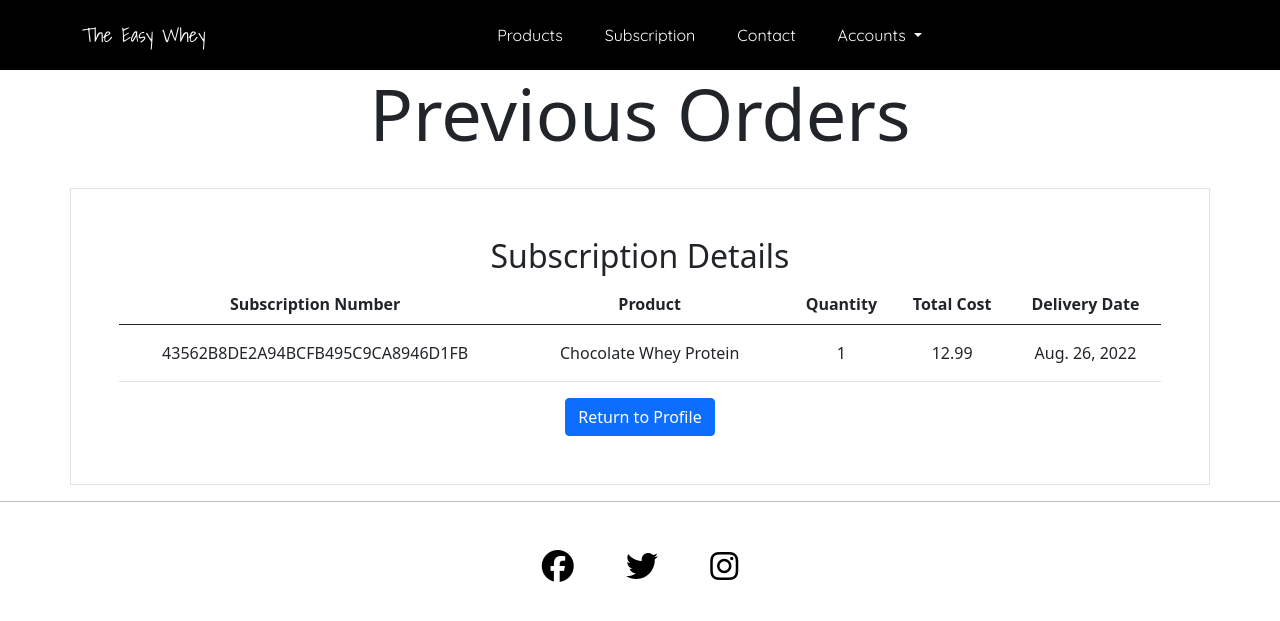
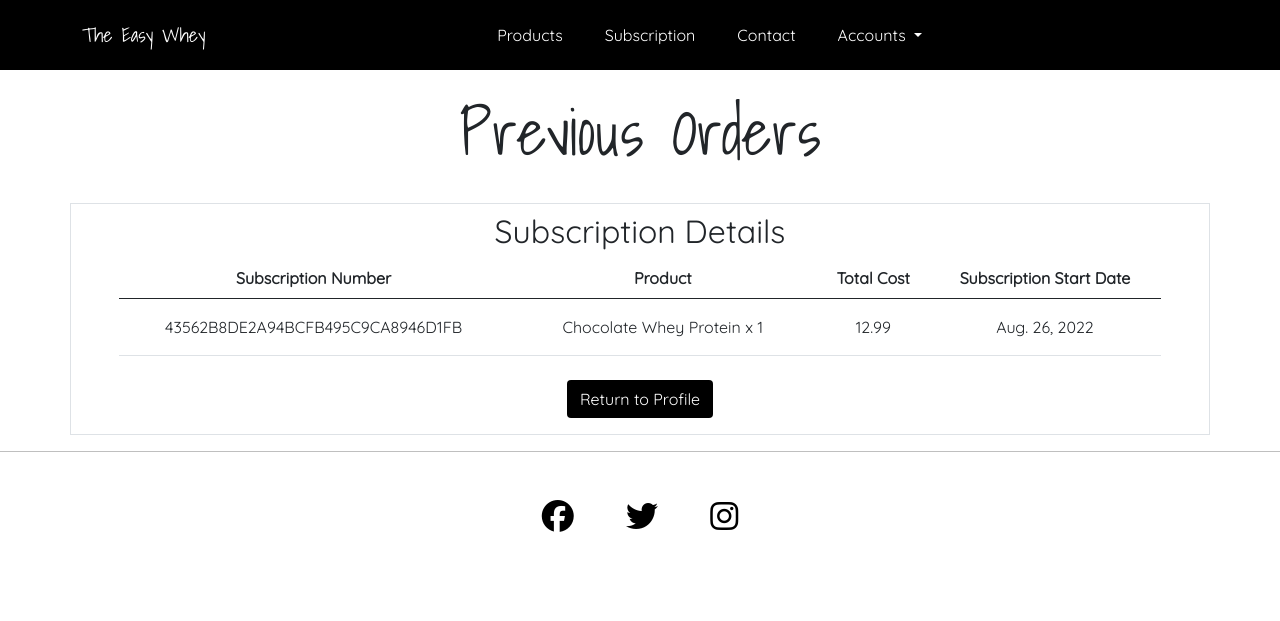
Before and after one commit to Code-Institute-Submissions/the-easy-whey, a Django app: a page that uses templates/profiles/view_subscription.html in a window 1280 px wide. Shown: the top 621 px of the page. Run offline with Django 3.2, Linux system fonts and the light colour scheme; a user stored in the database is signed in; data comes from the database, SQL or seed files in the repository; some libraries are stand-ins or nearby versions.

Commit message:
front end changes to profile pages

```diff
--- a/templates/profiles/view_subscription.html
+++ b/templates/profiles/view_subscription.html
@@ -7,47 +7,38 @@
 
 {% block header %}
 <div class="container-fluid">
-    <div class="row">
+    <div class="row my-4">
         <div class="col text-center">
-            <h2 class="display-2">Previous Orders</h2>
+            <h2 class="display-3 title-font">Previous Orders</h2>
         </div>
     </div>
 </div>
 {% endblock %}
 
 {% block content %}
-<div class="container border py-5 px-5 mt-4">
-    <div class="row justify-content-center align-items-center">
+<div class="container border py-2 px-5 mt-4">
+    <div class="row justify-content-center align-items-center text-font">
         <div class="col text-center">
             {% if request.user == subscription.user_profile.user %}
             <h2>Subscription Details</h2>
+            <div class="table-responsive">
                 <table class="table table-hover align-middle">
                     <thead>
                         <tr>
                             <th scope="col">Subscription Number</th>
                             <th scope="col">Product</th>
-                        <th scope="col">Quantity</th>
                             <th scope="col">Total Cost</th>
-                        <th scope="col">Delivery Date</th>
+                            <th scope="col">Subscription Start Date</th>
                         </tr>
                     </thead>
                     <tbody>
                         <tr>
-                        <td>{{ subscription.subscription_number }}</td>
-                        <td>
+                            <td class="text-break">{{ subscription.subscription_number }}</td>
+                            <td class="word-break">
                                 <ul class="list-group list-group-flush">
                                     {% for item in subscription.lineitems.all %}
                                     {% if item.quantity > 0 %}
-                                <li class="list-group-item">{{ item.product }}</li>
-                                {% endif %}
-                                {% endfor %}
-                            </ul>
-                        </td>
-                        <td>
-                            <ul class="list-group list-group-flush">
-                                {% for item in subscription.lineitems.all %}
-                                {% if item.quantity > 0 %}
-                                <li class="list-group-item">{{ item.quantity }}</li>
+                                    <li class="list-group-item">{{ item.product }} x {{ item.quantity }}</li>
                                     {% endif %}
                                     {% endfor %}
                                 </ul>
@@ -58,11 +49,11 @@
                         </tr>
                     </tbody>
                 </table>
-            <a class="btn btn-primary" href="{% url 'profile' %}">Return to Profile</a>
+            </div>
             {% else %}
             <h2>This subscription doesn't belong to you.</h2>
-            <a class="btn btn-primary" href="{% url 'profile' %}">Return to Profile</a>
             {% endif %}
+            <a class="btn text-white background-black text-font my-2" href="{% url 'profile' %}">Return to Profile</a>
         </div>
     </div>
 </div>
```
Also changed, not shown: templates/profiles/profile.html (+25 -16 lines). Lines whose indentation alone changed are shown as unchanged.
